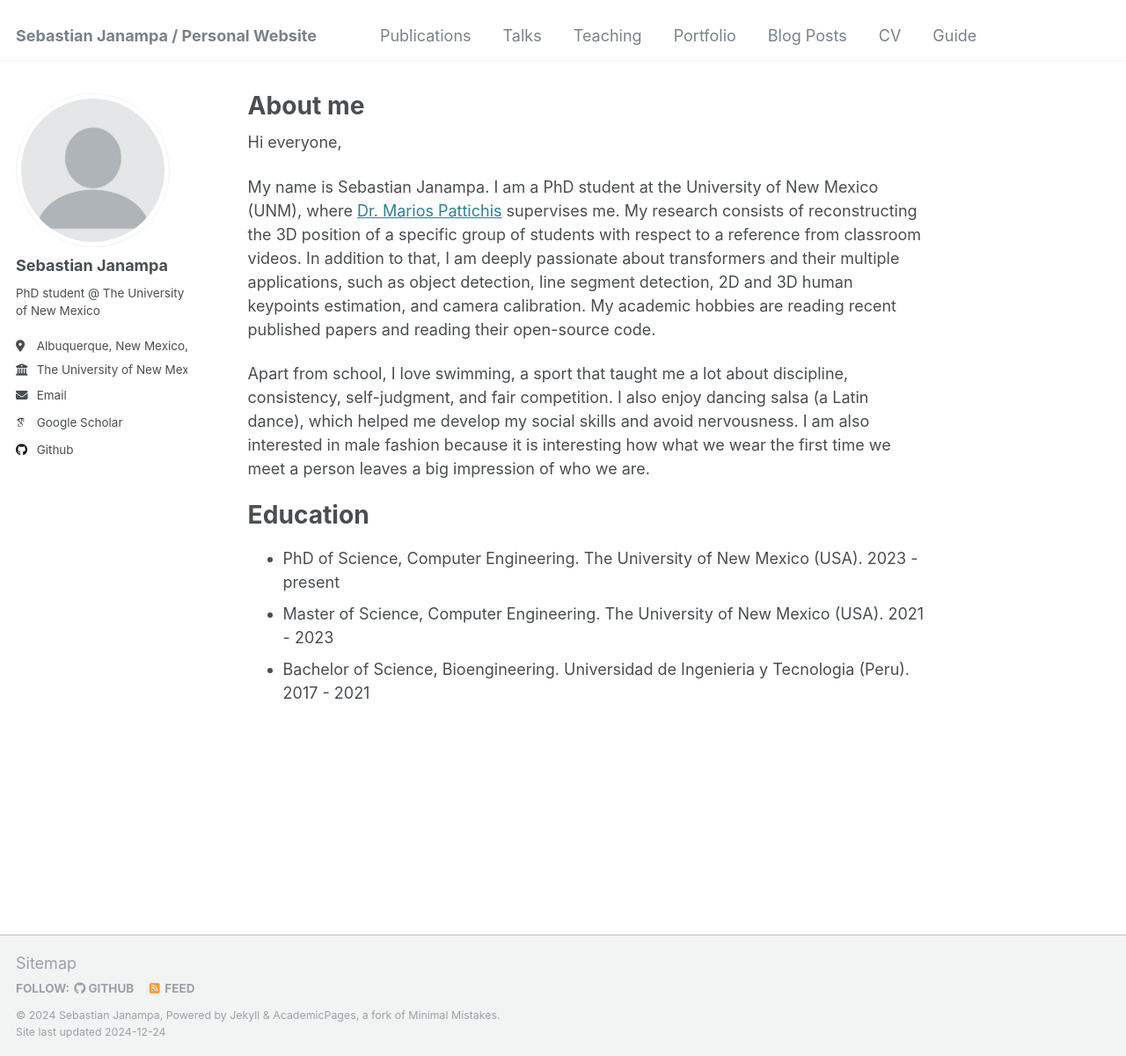
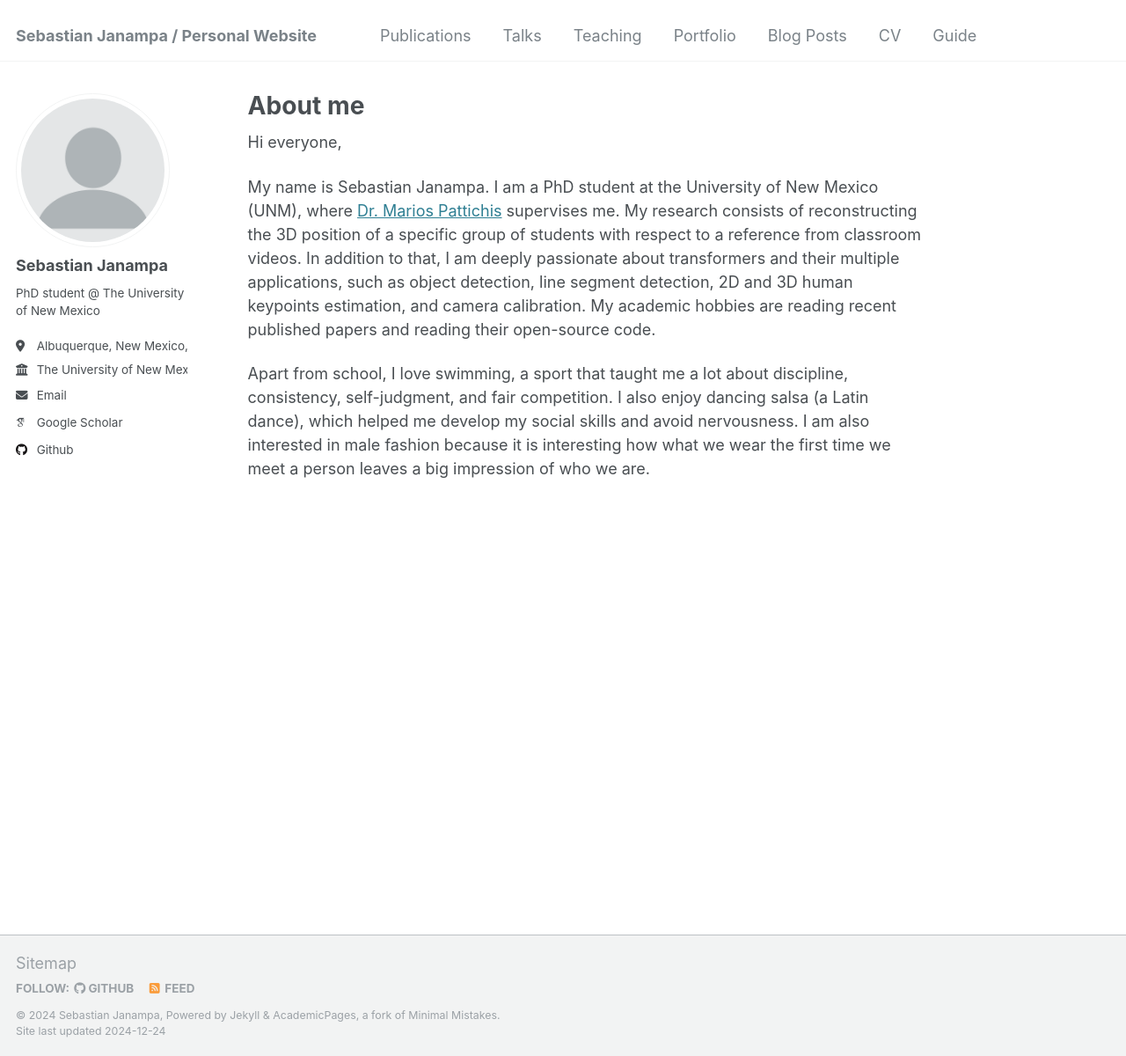
Before and after one commit to SebastianJanampa/SebastianJanampa.github.io, a Jekyll site: the page built from _pages/about.md, in a window 1280 px wide and 1200 px high. Shown: the whole window at 88% size. Built offline with Jekyll 4.4.1, drawn with Linux system fonts in a browser that asks for light colours; some web fonts are replaced.

Commit message:
Update about.md

```diff
--- a/_pages/about.md
+++ b/_pages/about.md
@@ -12,9 +12,3 @@ Hi everyone,
 My name is Sebastian Janampa. I am a PhD student at the University of New Mexico (UNM), where [Dr. Marios Pattichis](https://scholar.google.com/citations?user=QjpKRaAAAAAJ&hl) supervises me. My research consists of reconstructing the 3D position of a specific group of students with respect to a reference from classroom videos. In addition to that, I am deeply passionate about transformers and their multiple applications, such as object detection, line segment detection, 2D and 3D human keypoints estimation, and camera calibration. My academic hobbies are reading recent published papers and reading their open-source code.
 
 Apart from school, I love swimming, a sport that taught me a lot about discipline, consistency, self-judgment, and fair competition. I also enjoy dancing salsa (a Latin dance), which helped me develop my social skills and avoid nervousness. I am also interested in male fashion because it is interesting how what we wear the first time we meet a person leaves a big impression of who we are.
-
-Education
-====
-- PhD of Science, Computer Engineering. The University of New Mexico (USA). 2023 - present
-- Master of Science, Computer Engineering. The University of New Mexico (USA). 2021 - 2023
-- Bachelor of Science, Bioengineering. Universidad de Ingenieria y Tecnologia (Peru). 2017 - 2021
```
